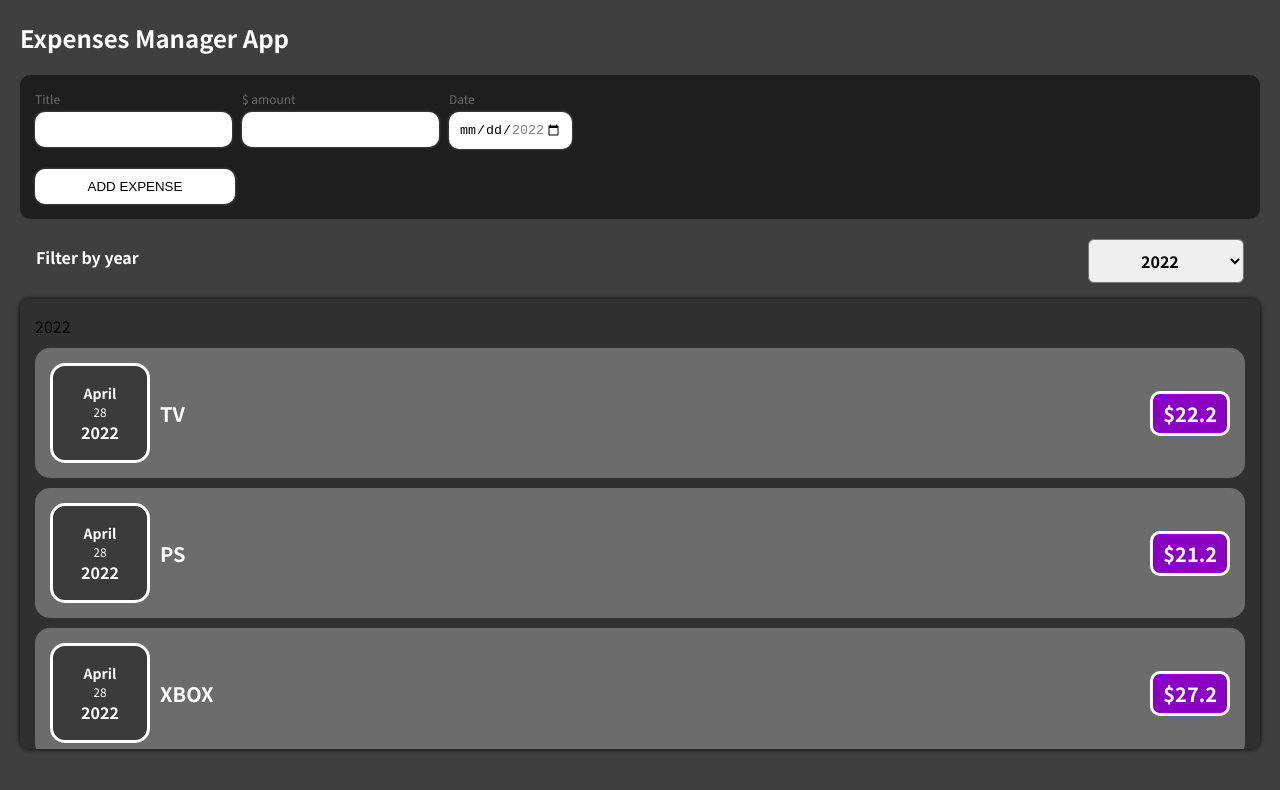
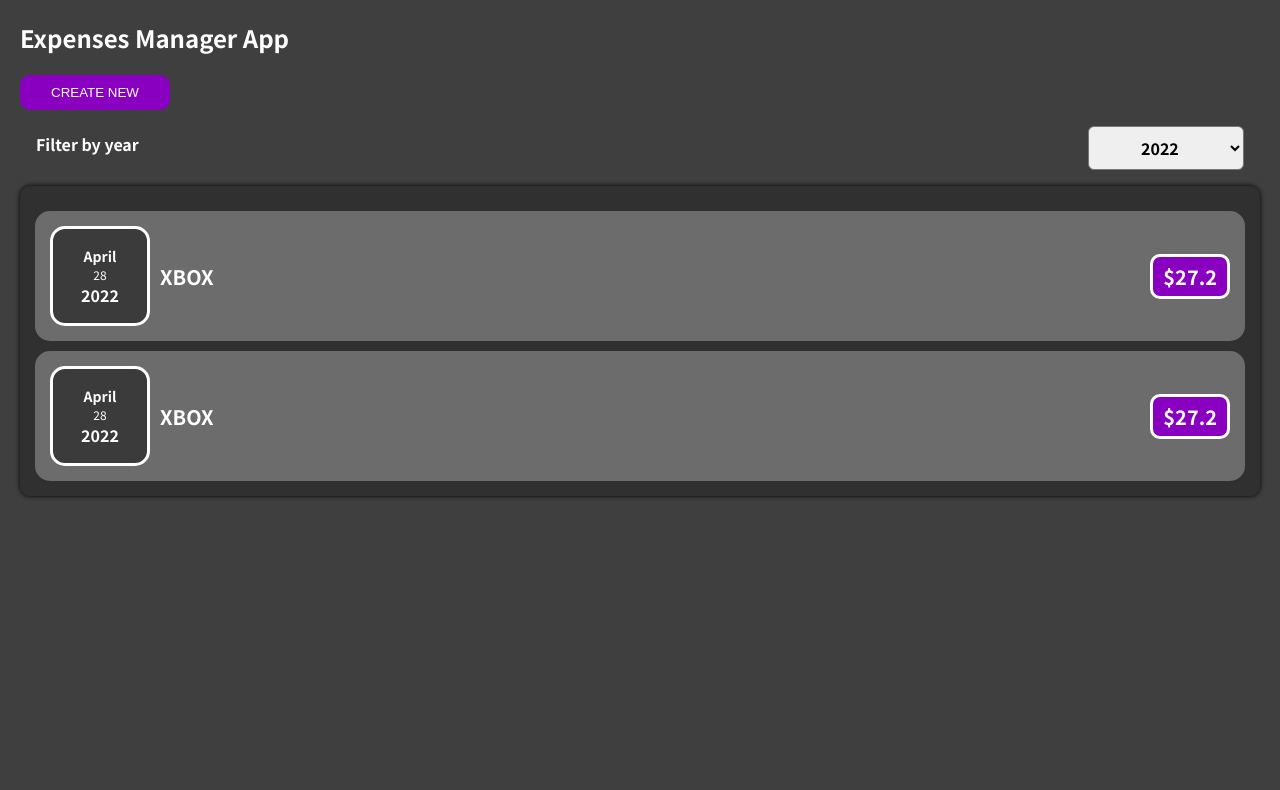
Before and after one commit to hushdev/React-pet-study, a React (Create React App) app: page / in a window 1280 px wide. Shown: the top 790 px of the page. Built offline with nearby package versions, Linux system fonts and the light colour scheme.

Commit message:
conditional listing challenge

```diff
--- a/src/App.jsx
+++ b/src/App.jsx
@@ -1,35 +1,53 @@
-import React, {useState} from "react";
-import ExpensesList from './components/Expenses/ExpensesList';
+import React, { useState } from "react";
+import ExpensesList from "./components/Expenses/ExpensesList";
 import NewExpense from "./components/NewExpense/NewExpense";
-import ExpensesFilter from './components/Expenses/ExpensesFilter';
+import ExpensesFilter from "./components/Expenses/ExpensesFilter";
+
+const INITIAL_EXPENSES = [
+  { title: "TV", date: new Date(2019, 3, 28), price: 22.2, id: "1" },
+  { title: "PS", date: new Date(2020, 3, 28), price: 21.2, id: "2" },
+  { title: "XBOX", date: new Date(2022, 3, 28), price: 27.2, id: "3" },
+  { title: "XBOX", date: new Date(2021, 3, 28), price: 27.2, id: "4" },
+  { title: "XBOX", date: new Date(2019, 3, 28), price: 27.2, id: "5" },
+  { title: "XBOX", date: new Date(2020, 3, 28), price: 27.2, id: "6" },
+  { title: "XBOX", date: new Date(2022, 3, 28), price: 27.2, id: "7" },
+];
 
 const App = () => {
-  const [yearFilter, setYearFilter] = useState('2022')
+  const [yearFilter, setYearFilter] = useState("2022");
+  const [expenses, setExpenses] = useState(INITIAL_EXPENSES);
+  const [formVisibility, setFormVisibility] = useState(false);
 
-  const expenses = [
-    { title: "TV", date: new Date(2022, 3, 28), price: 22.2 },
-    { title: "PS", date: new Date(2022, 3, 28), price: 21.2 },
-    { title: "XBOX", date: new Date(2022, 3, 28), price: 27.2 },
-    { title: "LAPTOP", date: new Date(2022, 3, 28), price: 24.2 },
-    { title: "NEW PHONE", date: new Date(2022, 3, 28), price: 22.2 },
-  ];
 
   const pushExpense = (data) => {
-    console.log(data);
-  }
+    setExpenses([data, ...expenses]);
+  };
 
   const changeYear = (year) => {
     setYearFilter(year);
-  }
+  };
+
+  const toggleForm = () => {
+    formVisibility ? setFormVisibility(false) : setFormVisibility(true);
+  };
+
+  const newExpense = <NewExpense onSaveExpense={pushExpense} onCancel={toggleForm}/>;
 
   return (
     <div className="container">
       <h2 className="h2">Expenses Manager App</h2>
-      <NewExpense onSaveExpense={pushExpense}/>
-      <ExpensesFilter onChangeYear={changeYear}/>
-      <ExpensesList expenses={expenses} year={yearFilter}/>
+      {!formVisibility ? (
+        <button onClick={toggleForm} className="btn">
+          Create new
+        </button>
+      ) : (
+        ""
+      )}
+      {formVisibility ? newExpense : ""}
+      <ExpensesFilter onChangeYear={changeYear} initialYear={yearFilter} />
+      <ExpensesList expenses={expenses} year={yearFilter} />
     </div>
   );
-}
+};
 
 export default App;
--- a/src/components/Expenses/ExpensesFilter.jsx
+++ b/src/components/Expenses/ExpensesFilter.jsx
@@ -1,24 +1,25 @@
-import React, {useState} from "react";
-
-import "./ExpensesFilter.css";
+import React, { useState } from "react";
+import "./ExpensesFilter.scss";
 
 const ExpensesFilter = (props) => {
-  const [value, setValue] = useState('2022');
-  const years = [2022, 2021, 2020, 2019];
+  const years = [2022, 2021, 2020, 2019, 2018];
 
   const changeHandler = (e) => {
-    setValue(e.target.value);
     props.onChangeYear(e.target.value);
-  }
+  };
+
+  const options = years.map((year) => (
+    <option value={year} key={year}>
+      {year}
+    </option>
+  ));
 
   return (
     <div className="expenses-filter">
       <div className="expenses-filter__control">
         <label>Filter by year</label>
-        <select onChange={changeHandler} value={value}>
-          {years.map((year) => (
-            <option value={year} key={year}>{year}</option>
-          ))}
+        <select onChange={changeHandler} value={props.initialYear}>
+          {options}
         </select>
       </div>
     </div>
--- a/src/components/Expenses/ExpensesList.jsx
+++ b/src/components/Expenses/ExpensesList.jsx
@@ -5,18 +5,23 @@
 const ExpensesList = (props) => {
   let year = props.year;
 
+  let items = props.expenses
+    .filter((item) => item.date.getFullYear() == year)
+    .map((item) => (
+      <ExpenseItem
+        key={item.id}
+        title={item.title}
+        date={item.date}
+        price={item.price}
+      />
+    ));
+
+  let noItemsText = (
+    <span className="card_dark-span">There is no any expense</span>
+  );
+
   return (
-    <Card className="card_dark">
-      {year}
-      {props.expenses.map((item) => (
-        <ExpenseItem
-          title={item.title}
-          date={item.date}
-          price={item.price}
-          key={item.title}
-        />
-      ))}
-    </Card>
+    <Card className="card_dark">{items.length ? items : noItemsText}</Card>
   );
 };
 
--- a/src/components/NewExpense/ExpenseForm.jsx
+++ b/src/components/NewExpense/ExpenseForm.jsx
@@ -20,8 +20,9 @@
 
   const submitHandler = (e) => {
     e.preventDefault();
-    const data = { title, amount, date: new Date(date) };
+    const data = { title, price: amount, date: new Date(date) };
     props.onSaveExpense(data);
+    props.onCancel();
     setTitle("");
     setAmount("");
     setDate("");
@@ -55,7 +56,10 @@
           />
         </div>
       </div>
-      <button className="form-btn">Add expense</button>
+      <div className="form-btns">
+        <button className="btn">Add</button>
+        <button onClick={props.onCancel} className="btn btn-primary">Cancel</button>
+      </div>
     </form>
   );
 };
--- a/src/components/NewExpense/ExpenseForm.scss
+++ b/src/components/NewExpense/ExpenseForm.scss
@@ -25,15 +25,7 @@
       outline: 0;
     }
   }
-  &-btn {
-    width: 200px;
-    text-transform: uppercase;
-    font-weight: 500;
-    border: 0;
-    border-radius: 10px;
-    padding: 10px;
-    background: #ffffff;
-    box-shadow: 0 0 3px #646464;
-    outline: 0;
+  &-btns {
+    display: flex;
   }
 }
--- a/src/components/NewExpense/NewExpense.jsx
+++ b/src/components/NewExpense/NewExpense.jsx
@@ -1,5 +1,4 @@
 import React from "react";
-import "./NewExpense.scss";
 import ExpenseForm from "./ExpenseForm.jsx";
 import Card from "../UI/Card";
 
@@ -18,7 +17,7 @@
 
   return (
     <Card className="new-expense">
-      <ExpenseForm onSaveExpense={saveExpense} />
+      <ExpenseForm onSaveExpense={saveExpense} onCancel={props.onCancel}/>
     </Card>
   );
 };
--- a/src/components/UI/Card.scss
+++ b/src/components/UI/Card.scss
@@ -9,6 +9,9 @@
   max-height: 450px;
   height: 100%;
   overflow-y: scroll;
+  &-span {
+    color: #ffffff;
+  }
 }
 
 .expenseDate {
--- a/src/index.scss
+++ b/src/index.scss
@@ -43,3 +43,24 @@
   border-radius: 10px;
 }
 // SCROLLBAR END
+
+// BASIC CLASSES
+.btn {
+  width: 150px;
+  text-transform: uppercase;
+  font-weight: 500;
+  border: 0;
+  border-radius: 10px;
+  padding: 10px;
+  background: rgb(137, 0, 192);
+  color: #ffffff;
+  font-weight: 500;
+  box-shadow: 0;
+  outline: 0;
+}
+.btn-primary {
+  background: #ffffff;
+  color: #000000;
+  width: 100px;
+  margin-left: 10px;
+}
```
Also changed, not shown: src/components/Expenses/ExpensesFilter.scss (renamed from src/components/Expenses/ExpensesFilter.css), src/components/NewExpense/NewExpense.scss (deleted).
